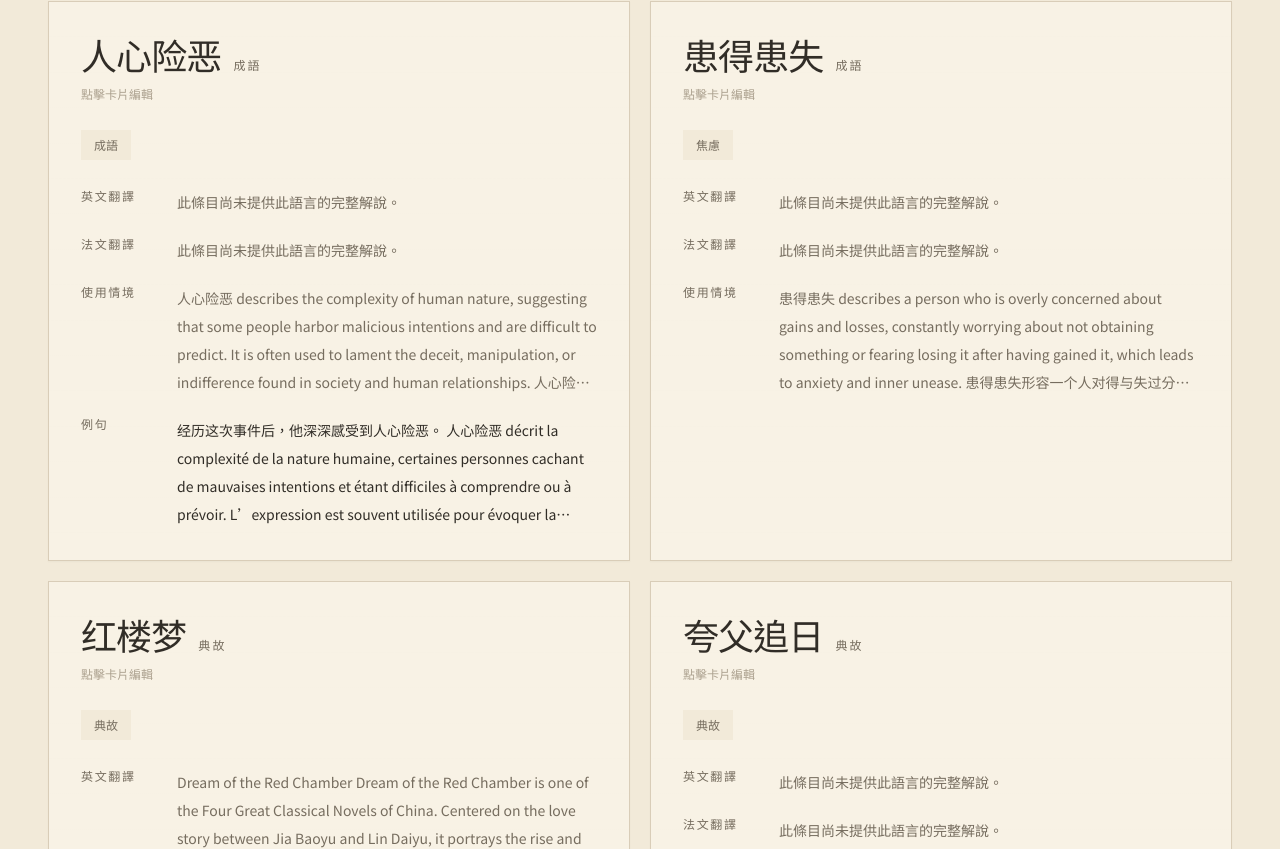
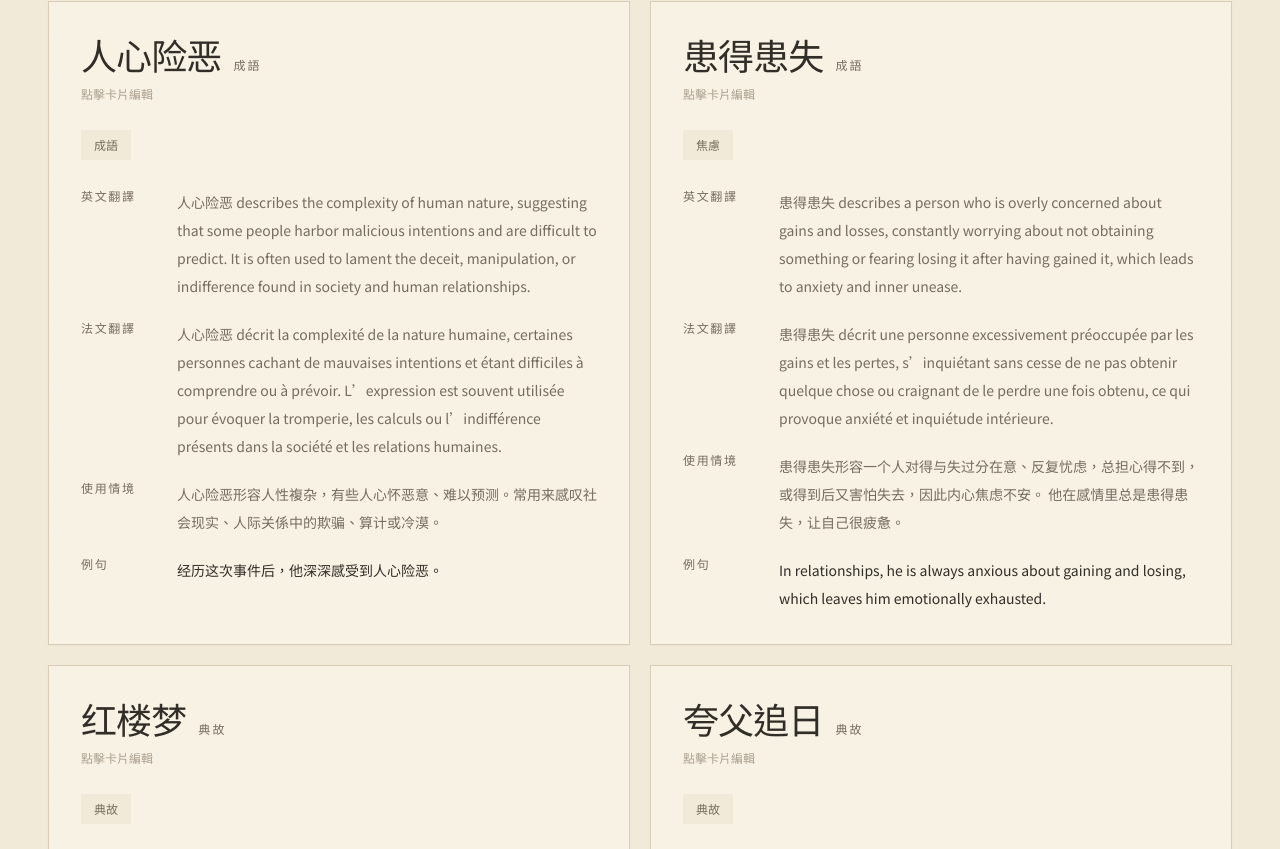
Before and after one commit to fishpka/chinese, a React (Vite) app: page / in a window 1280 px wide. Shown: the part 1051-1900 px from the top of the page. Built offline with nearby package versions, Linux system fonts and the light colour scheme.

Commit message:
Improve entry field display and fallbacks

```diff
--- a/src/components/ExpressionCard.jsx
+++ b/src/components/ExpressionCard.jsx
@@ -158,8 +158,8 @@ function ReadCard({ entry, example, locale, messages, reduceMotion, onEdit, show
       <dl className="mt-7 space-y-5 text-sm">
         <Detail label={messages.english} text={entry.editable.english || messages.fallback} />
         <Detail label={messages.french} text={entry.editable.french || messages.fallback} />
-        <Detail label={messages.scenario} text={entry.editable.scenario || messages.fallback} clamp />
-        {example && <Detail label={messages.example} text={example} emphasized clamp />}
+        <Detail label={messages.scenario} text={entry.editable.scenario || messages.fallback} />
+        {example && <Detail label={messages.example} text={example} emphasized />}
       </dl>
     </motion.div>
   );
@@ -219,11 +219,11 @@ function Field({ label, value, placeholder, onChange, multiline = false, term =
   );
 }
 
-function Detail({ label, text, emphasized = false, clamp = false }) {
+function Detail({ label, text, emphasized = false }) {
   return (
     <div className="grid gap-2 sm:grid-cols-[5.5rem_1fr]">
       <dt className="text-xs tracking-[0.14em] text-muted dark:text-muted-dark">{label}</dt>
-      <dd className={`${emphasized ? 'text-ink dark:text-moon' : 'text-muted dark:text-muted-dark'} ${clamp ? 'line-clamp-4' : ''} leading-7`}>
+      <dd className={`${emphasized ? 'text-ink dark:text-moon' : 'text-muted dark:text-muted-dark'} leading-7`}>
         {text}
       </dd>
     </div>
--- a/src/data/teachingDatabase.js
+++ b/src/data/teachingDatabase.js
@@ -9,10 +9,16 @@ function scoreMatches(value, expression) {
 }
 
 function detectLanguage(line) {
-  if (containsHan(line)) return 'zh';
-
   const frenchScore = scoreMatches(line, frenchSignals) + (/[àâçéèêëîïôùûüœæ]/iu.test(line) ? 3 : 0);
   const englishScore = scoreMatches(line, englishSignals);
+  if (containsHan(line)) {
+    const latinLength = [...line.matchAll(/\p{Script=Latin}/gu)].length;
+    const hanLength = [...line.matchAll(/\p{Script=Han}/gu)].length;
+    const hasSubstantialTranslation = latinLength >= Math.max(18, hanLength * 2);
+
+    if (!hasSubstantialTranslation || (!englishScore && !frenchScore)) return 'zh';
+  }
+
   return frenchScore > englishScore ? 'fr' : 'en';
 }
 
@@ -54,6 +60,21 @@ function splitExample(text, language) {
   };
 }
 
+function fillLocalizedFallbacks(localized) {
+  const descriptionFallback = localized.en.description || localized.zh.description || localized.fr.description;
+  const exampleFallback = localized.en.example || localized.zh.example || localized.fr.example;
+
+  return Object.fromEntries(
+    Object.entries(localized).map(([language, value]) => [
+      language,
+      {
+        description: value.description || descriptionFallback,
+        example: value.example || exampleFallback,
+      },
+    ]),
+  );
+}
+
 function getCategory(term, searchableText) {
   if (/[诗詞歌赋]|诗|poem|poète|唐朝|朝代|典故|myth|histoire/iu.test(searchableText)) return '典故';
   if (term.length === 4) return '成語';
@@ -82,12 +103,12 @@ function parseEntry(block, index) {
   const sections = { zh: [], en: [], fr: [] };
   lines.forEach((line) => sections[detectLanguage(line)].push(line));
 
-  const localized = Object.fromEntries(
+  const localized = fillLocalizedFallbacks(Object.fromEntries(
     Object.entries(sections).map(([language, languageLines]) => [
       language,
       splitExample(languageLines.join(' '), language),
     ]),
-  );
+  ));
   const term = findTerm(lines);
   if (!term) return null;
 
```
